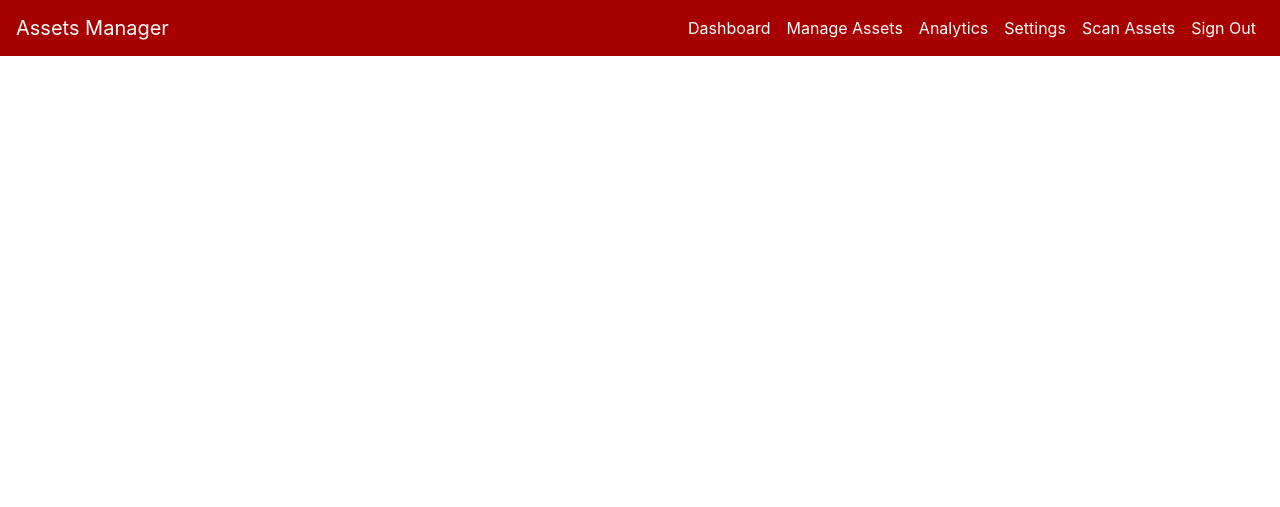
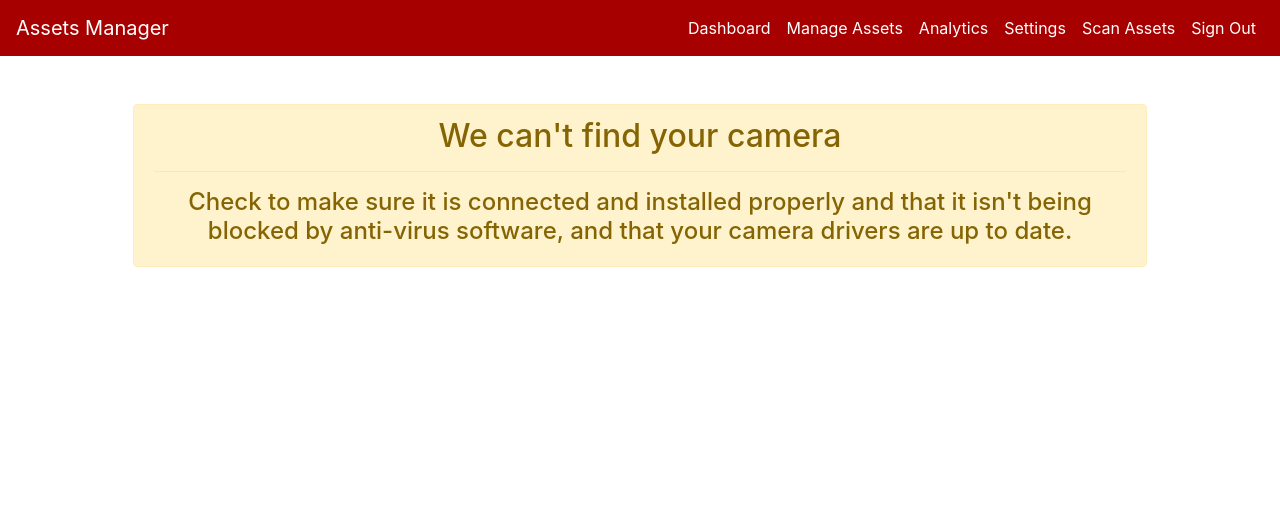
Before and after one commit to jared2021/342-Project, a PHP site: page /php/Scanner.php in a window 1280 px wide. Shown: the top 507 px of the page. Run offline with PHP 8.4, Linux system fonts and the light colour scheme.

Commit message:
Add warning if camera is not available to Scanner page

```diff
--- a/js/Scanner.js
+++ b/js/Scanner.js
@@ -1,9 +1,12 @@
 if (navigator.mediaDevices.getUserMedia) {
   navigator.mediaDevices.getUserMedia({ video: true })
     .then(function (stream) {
-      $('video')[0].srcObject = stream;
+        $('div.alert-warning').hide();
+        $('video')[0].srcObject = stream;
     })
     .catch(function (error) {
-      console.log("Something went wrong!");
+        $('video').hide();
+        $('div.controls').hide();
+        $('div.alert-warning').show();
     });
 }
--- a/php/Scanner.php
+++ b/php/Scanner.php
@@ -15,6 +15,17 @@
         <video autoplay></video>
         <div class="controls">
             <button class="scan btn btn-success" type="button" name="button" data-toggle="modal" data-target="#AssetModal">Scan Asset</button>
+        </div>
+        <div class="container w-100 cd-flex flex-column justify-content-center ">
+            <div class="alert alert-warning text-center m-5 rounded">
+                <h2>We can't find your camera</h2>
+                <hr>
+                <h4>
+                    Check to make sure it is connected and installed properly and
+                    that it isn't being blocked by anti-virus software, and that
+                    your camera drivers are up to date.
+                </h4>
+            </div>
         </div>
 
         <div class="modal fade" id="AssetModal" tabindex="-1" role="dialog" aria-labelledby="AssetModal" aria-hidden="true">
```
